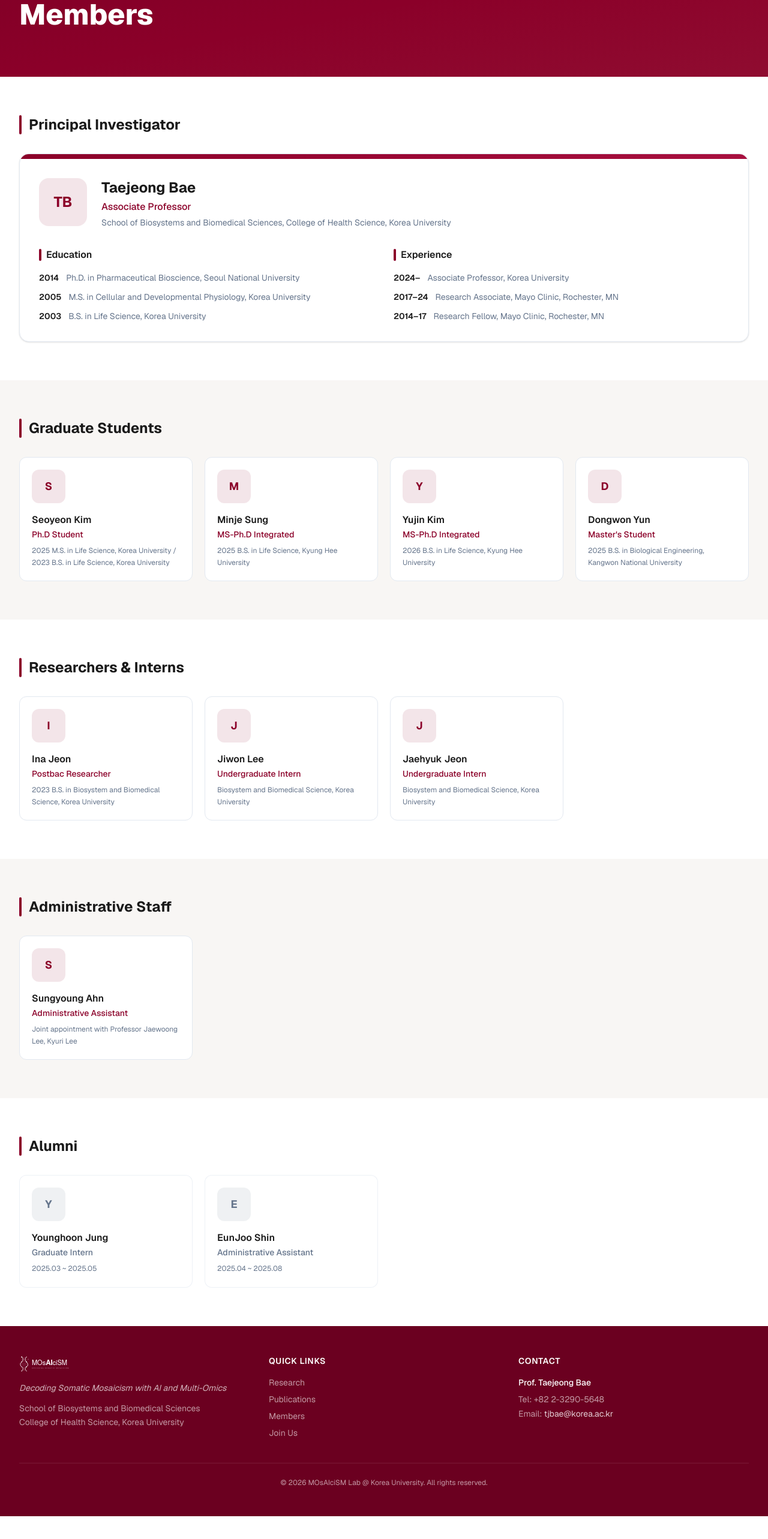
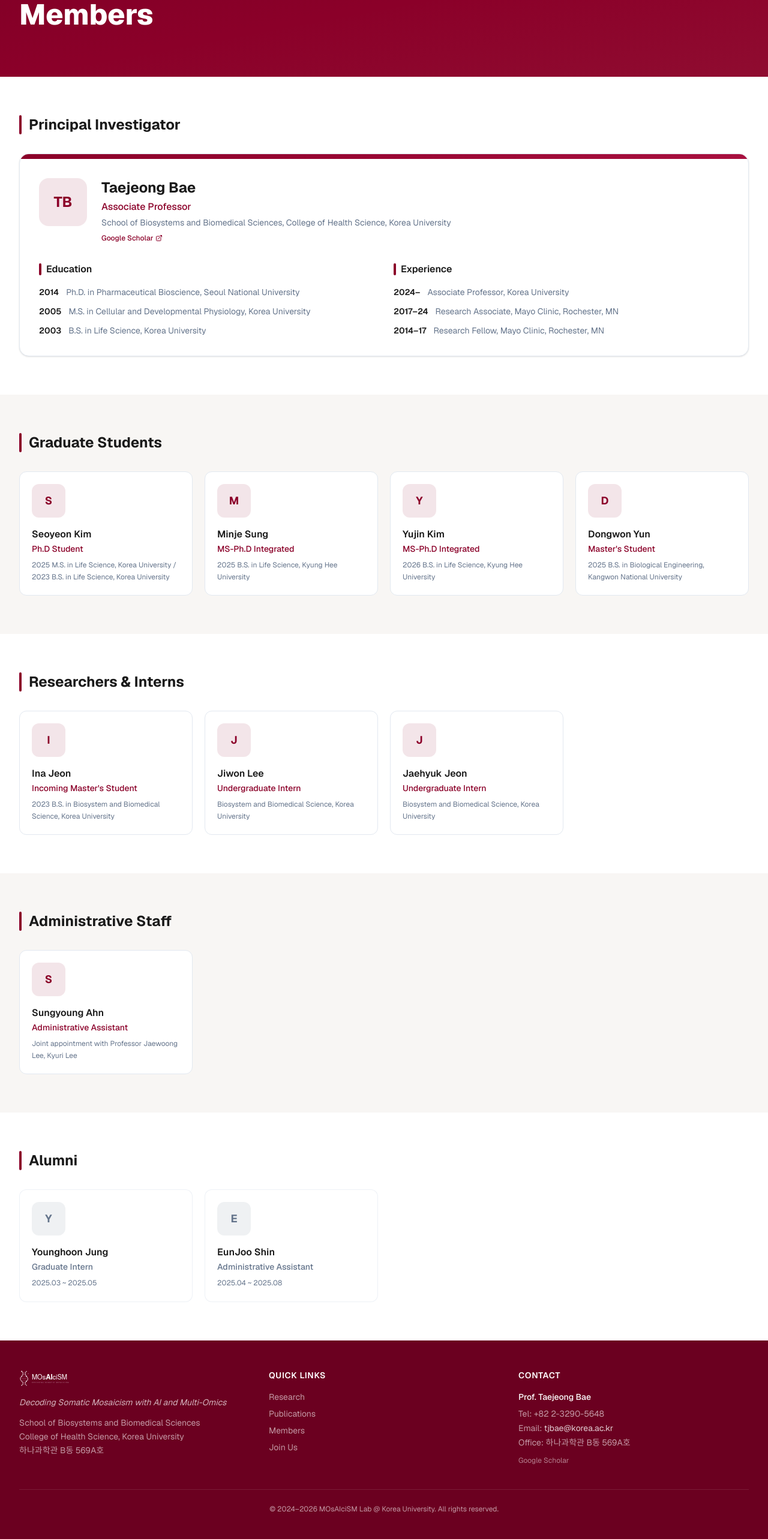
Before and after one commit to bioz1lee/lab-portal, a Next.js app: page /members in a window 1280 px wide. Shown: the part 176-2742 px from the top of the page at 60% size. Before the commit the page ends 2704 px from the top, so only its background shows below. Built offline with nearby package versions, Linux system fonts and the light colour scheme.

Commit message:
Add lab address, Google Scholar link, OG meta, nav labels fix, news dedup, role fix

```diff
--- a/src/app/event/page.tsx
+++ b/src/app/event/page.tsx
@@ -1,5 +1,6 @@
 import type { Metadata } from "next";
 import PageSection from "@/components/PageSection";
+import { newsItems } from "@/data/news";
 
 export const metadata: Metadata = {
   title: "News & Events",
@@ -10,20 +11,7 @@ const events = [
     date: "May, 2025",
     title: "First Teacher's Day",
     description: "The lab celebrated its first Teacher's Day together.",
-    type: "event" as const,
   },
-];
-
-const news = [
-  { date: "March, 2026", text: "Minje Sung, Yujin Kim started their MS-Ph.D integrated program." },
-  { date: "December, 2025", text: "Jaehyuk Jeon joined the lab as student intern. Welcome!" },
-  { date: "November, 2025", text: "Ina Jeon joined the lab as incoming Master's student. Welcome!" },
-  { date: "September, 2025", text: "Seoyeon Kim started her Ph.D program. Dongwon Yun started his Master's program." },
-  { date: "July, 2025", text: "YuJin Kim joined the lab as student intern. Welcome!" },
-  { date: "March, 2025", text: "Seoyeon Kim joined the lab as an incoming Ph.D student. Welcome!" },
-  { date: "March, 2025", text: "Dongwon Yun, Minje Sung joined the lab as an incoming master's student. Welcome!" },
-  { date: "November, 2024", text: "Jiwon Lee joined the Lab as student intern. Welcome!" },
-  { date: "September, 2024", text: "The Genomic Analysis Lab opened." },
 ];
 
 export default function EventPage() {
@@ -59,7 +47,7 @@ export default function EventPage() {
 
       <PageSection title="News">
         <div className="space-y-0">
-          {news.map((item, i) => (
+          {newsItems.map((item, i) => (
             <div
               key={i}
               className="group flex flex-col sm:flex-row gap-1 sm:gap-6 items-start sm:items-baseline py-4 border-b border-border last:border-0 hover:bg-warm/50 -mx-4 px-4 rounded-lg transition-colors"
--- a/src/app/layout.tsx
+++ b/src/app/layout.tsx
@@ -21,9 +21,16 @@ export const metadata: Metadata = {
     template: "%s | MOsAIciSM Lab @ KU",
   },
   description:
-    "MOsAIciSM Lab at Korea University - Decoding Somatic Mosaicism with AI and Multi-Omics.",
+    "MOsAIciSM Lab at Korea University — Decoding Somatic Mosaicism with AI and Multi-Omics. Research in somatic mutations, genomic mosaicism, multi-omics, and bio-AI.",
+  keywords: ["somatic mosaicism", "genomic analysis", "Korea University", "Taejeong Bae", "bioinformatics", "multi-omics", "foundation model", "somatic mutation", "MOsAIciSM"],
   icons: {
     icon: "/favicon.png",
+  },
+  openGraph: {
+    title: "MOsAIciSM Lab @ Korea University",
+    description: "Decoding Somatic Mosaicism with AI and Multi-Omics",
+    type: "website",
+    locale: "en_US",
   },
 };
 
--- a/src/app/members/page.tsx
+++ b/src/app/members/page.tsx
@@ -26,6 +26,12 @@ export default function MembersPage() {
                 <p className="text-muted text-sm mt-1">
                   School of Biosystems and Biomedical Sciences, College of Health Science, Korea University
                 </p>
+                <div className="flex gap-3 mt-2">
+                  <a href="https://scholar.google.com/citations?user=dvwtc1kAAAAJ&hl=en" target="_blank" rel="noopener noreferrer" className="inline-flex items-center gap-1 text-xs font-medium text-crimson hover:underline">
+                    Google Scholar
+                    <svg className="w-3 h-3" fill="none" stroke="currentColor" strokeWidth={2} viewBox="0 0 24 24" aria-hidden="true"><path strokeLinecap="round" strokeLinejoin="round" d="M13.5 6H5.25A2.25 2.25 0 0 0 3 8.25v10.5A2.25 2.25 0 0 0 5.25 21h10.5A2.25 2.25 0 0 0 18 18.75V10.5m-10.5 6L21 3m0 0h-5.25M21 3v5.25" /></svg>
+                  </a>
+                </div>
               </div>
             </div>
 
@@ -112,7 +118,7 @@ export default function MembersPage() {
         <div className="grid grid-cols-1 sm:grid-cols-2 lg:grid-cols-4 gap-5">
           <MemberCard
             name="Ina Jeon"
-            role="Postbac Researcher"
+            role="Incoming Master's Student"
             details="2023 B.S. in Biosystem and Biomedical Science, Korea University"
           />
           <MemberCard
--- a/src/app/page.tsx
+++ b/src/app/page.tsx
@@ -1,18 +1,7 @@
 import Link from "next/link";
 import PageSection from "@/components/PageSection";
 import prefix from "@/lib/prefix";
-
-const newsItems = [
-  { date: "March, 2026", text: "Minje Sung, Yujin Kim started their MS-Ph.D integrated program." },
-  { date: "December, 2025", text: "Jaehyuk Jeon joined the lab as student intern. Welcome!" },
-  { date: "November, 2025", text: "Ina Jeon joined the lab as incoming Master's student. Welcome!" },
-  { date: "September, 2025", text: "Seoyeon Kim started her Ph.D program. Dongwon Yun started his Master's program." },
-  { date: "July, 2025", text: "YuJin Kim joined the lab as student intern. Welcome!" },
-  { date: "March, 2025", text: "Seoyeon Kim joined the lab as an incoming Ph.D student. Welcome!" },
-  { date: "March, 2025", text: "Dongwon Yun, Minje Sung joined the lab as an incoming master's student. Welcome!" },
-  { date: "November, 2024", text: "Jiwon Lee joined the Lab as student intern. Welcome!" },
-  { date: "September, 2024", text: "The Genomic Analysis Lab opened." },
-];
+import { newsItems } from "@/data/news";
 
 const researchAreas = [
   {
--- a/src/components/Footer.tsx
+++ b/src/components/Footer.tsx
@@ -18,6 +18,8 @@ export default function Footer({ basePath = "" }: { basePath?: string }) {
               School of Biosystems and Biomedical Sciences
               <br />
               College of Health Science, Korea University
+              <br />
+              하나과학관 B동 569A호
             </p>
           </div>
           <div>
@@ -43,11 +45,15 @@ export default function Footer({ basePath = "" }: { basePath?: string }) {
             <div className="text-sm mt-2 space-y-1">
               <p>Tel: +82 2-3290-5648</p>
               <p>Email: <ObfuscatedEmail user="tjbae" domain="korea.ac.kr" className="text-white/80" /></p>
+              <p>Office: 하나과학관 B동 569A호</p>
+            </div>
+            <div className="flex gap-3 mt-3">
+              <a href="https://scholar.google.com/citations?user=dvwtc1kAAAAJ&hl=en" target="_blank" rel="noopener noreferrer" className="text-xs text-white/50 hover:text-white transition-colors">Google Scholar</a>
             </div>
           </div>
         </div>
         <div className="border-t border-white/10 mt-10 pt-6 text-center text-xs">
-          &copy; {new Date().getFullYear()} MOsAIciSM Lab @ Korea University. All rights reserved.
+          &copy; 2024&ndash;{new Date().getFullYear()} MOsAIciSM Lab @ Korea University. All rights reserved.
         </div>
       </div>
     </footer>
--- a/src/components/Header.tsx
+++ b/src/components/Header.tsx
@@ -7,10 +7,10 @@ import { useState, useEffect } from "react";
 const navItems = [
   { href: "/", label: "Home" },
   { href: "/research", label: "Research" },
-  { href: "/publication", label: "Publication" },
+  { href: "/publication", label: "Publications" },
   { href: "/members", label: "Members" },
   { href: "/join", label: "Join Us" },
-  { href: "/event", label: "Event" },
+  { href: "/event", label: "News & Events" },
 ];
 
 export default function Header({ basePath = "" }: { basePath?: string }) {
--- /dev/null
+++ b/src/data/news.ts
@@ -0,0 +1,11 @@
+export const newsItems = [
+  { date: "March, 2026", text: "Minje Sung, Yujin Kim started their MS-Ph.D integrated program." },
+  { date: "December, 2025", text: "Jaehyuk Jeon joined the lab as student intern. Welcome!" },
+  { date: "November, 2025", text: "Ina Jeon joined the lab as incoming Master's student. Welcome!" },
+  { date: "September, 2025", text: "Seoyeon Kim started her Ph.D program. Dongwon Yun started his Master's program." },
+  { date: "July, 2025", text: "YuJin Kim joined the lab as student intern. Welcome!" },
+  { date: "March, 2025", text: "Seoyeon Kim joined the lab as an incoming Ph.D student. Welcome!" },
+  { date: "March, 2025", text: "Dongwon Yun, Minje Sung joined the lab as an incoming master's student. Welcome!" },
+  { date: "November, 2024", text: "Jiwon Lee joined the Lab as student intern. Welcome!" },
+  { date: "September, 2024", text: "The Genomic Analysis Lab opened." },
+];
```
